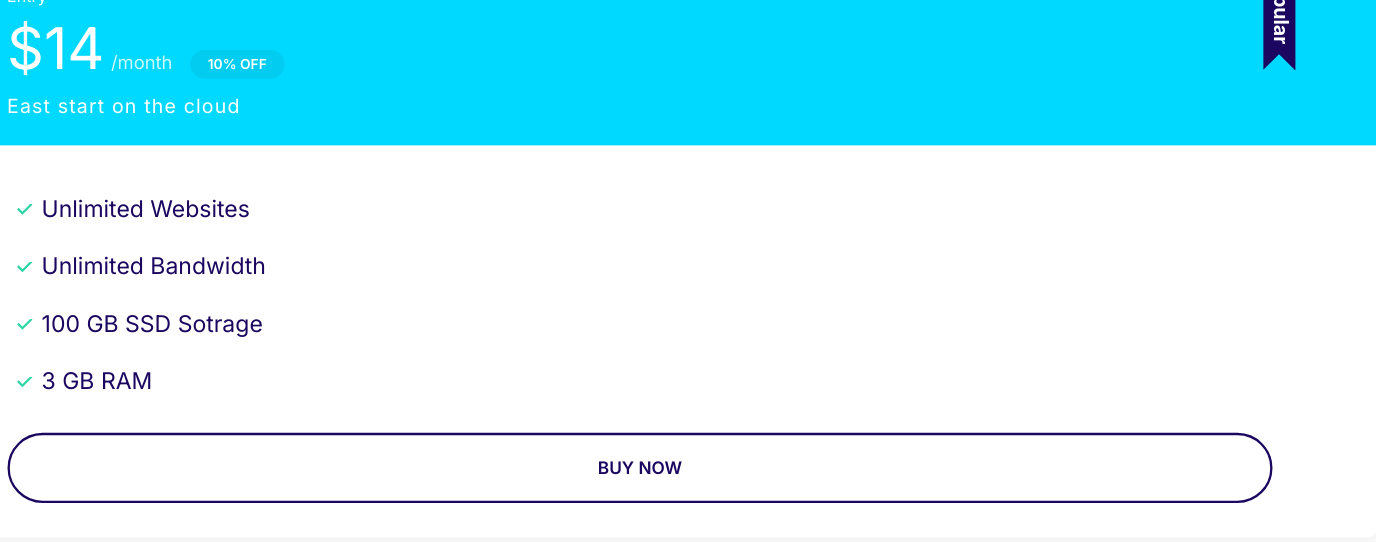
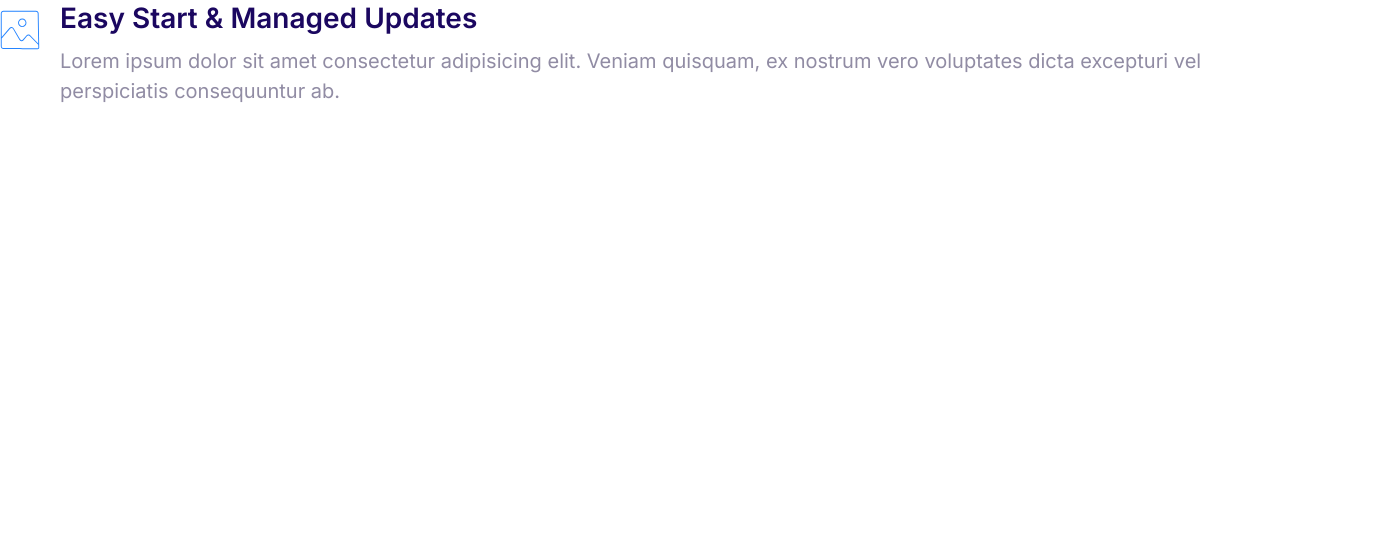
Before and after one commit to daysialacole/MOSHIFYDAYSIA3, a plain HTML site: page index.html in a window 1280 px wide. Shown: the whole page, 1376 px wide, since content can reach past the window. Drawn offline with Linux system fonts and the light colour scheme.

Commit message:
Defined the media component.

```diff
--- a/CSS/styles.css
+++ b/CSS/styles.css
@@ -409,3 +409,22 @@ a {
     font-size: 1.7rem;
   }
 }
+
+/* Media */
+
+.media {
+  display: flex;
+  margin-bottom: 4rem;
+}
+
+.media__title {
+  margin-top: 0;
+}
+
+.media__body {
+  margin: 0 2rem;
+}
+
+.media__image {
+  margin-top: 1rem;
+}
--- a/index.html
+++ b/index.html
@@ -14,24 +14,19 @@
     <link rel="stylesheet" href="/CSS/styles.css">
 </head>
 <body>
-    <div class="plan plan--popular">
-        <div class="card card--secondary">
-          <header class="card__header">
-            <h3 class="plan__name">Entry</h3>
-            <span class="plan__price">$14</span>
-            <span class="plan__billing-cycle">/month</span>
-            <span class="badge badge--secondary badge--small">10% OFF</span>
-            <span class="plan__description">East start on the cloud</span>
-          </header>
-          <div class="card__body">
-            <ul class="list list--tick">
-              <li class="list__item">Unlimited Websites</li>
-              <li class="list__item">Unlimited Bandwidth</li>
-              <li class="list__item">100 GB SSD Sotrage</li>
-              <li class="list__item">3 GB RAM</li>
-            </ul>
-            <button class="btn btn--outline btn--block">Buy Now</button>
-          </div>
+    <div class="media">
+        <div class="media__image">
+          <svg class="icon icon--primary">
+            <use xlink:href="images/sprite.svg#snap"></use>
+          </svg>
+        </div>
+        <div class="media__body">
+          <h3 class="media__title">Easy Start & Managed Updates</h3>
+          <p>
+            Lorem ipsum dolor sit amet consectetur adipisicing elit. Veniam quisquam,
+            ex nostrum vero voluptates dicta excepturi vel perspiciatis consequuntur
+            ab.
+          </p>
         </div>
       </div>
 </body>
```
Also changed, not shown: Components/media.html (added, +15 -0 lines).
